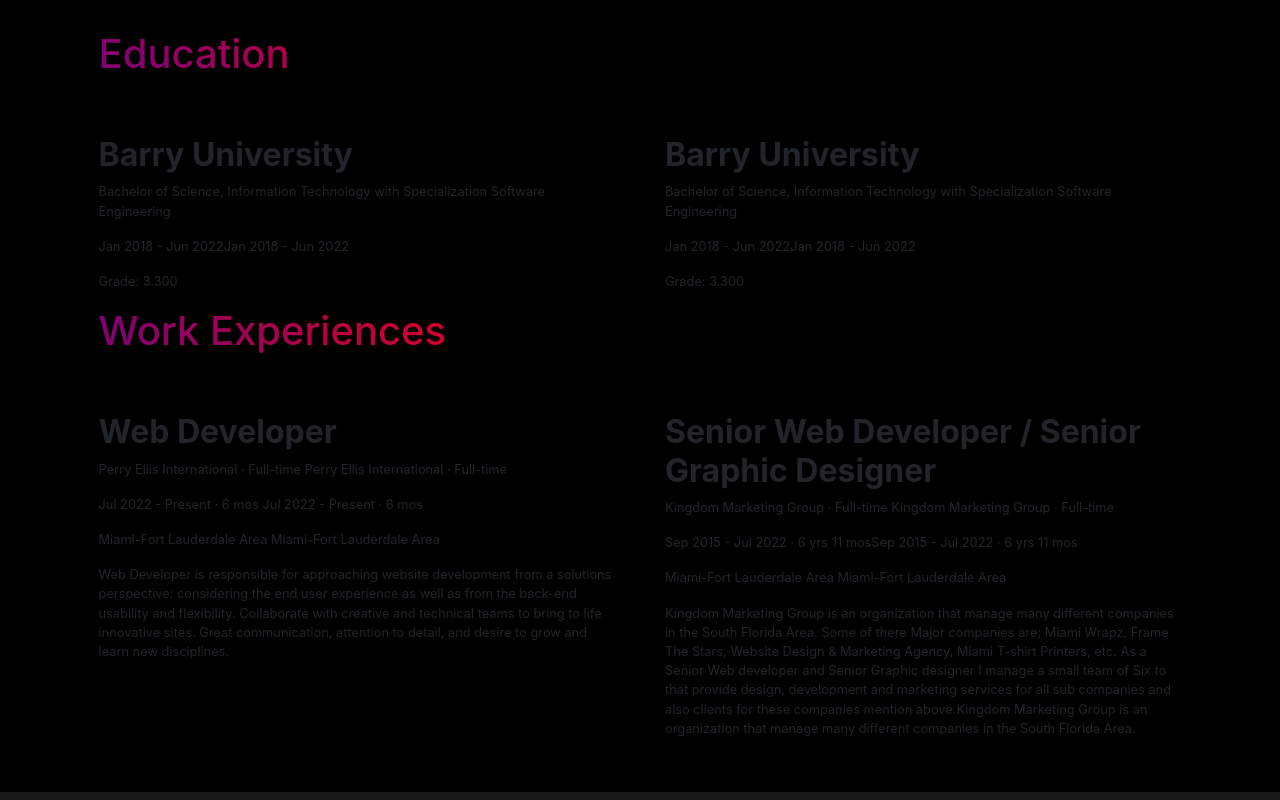
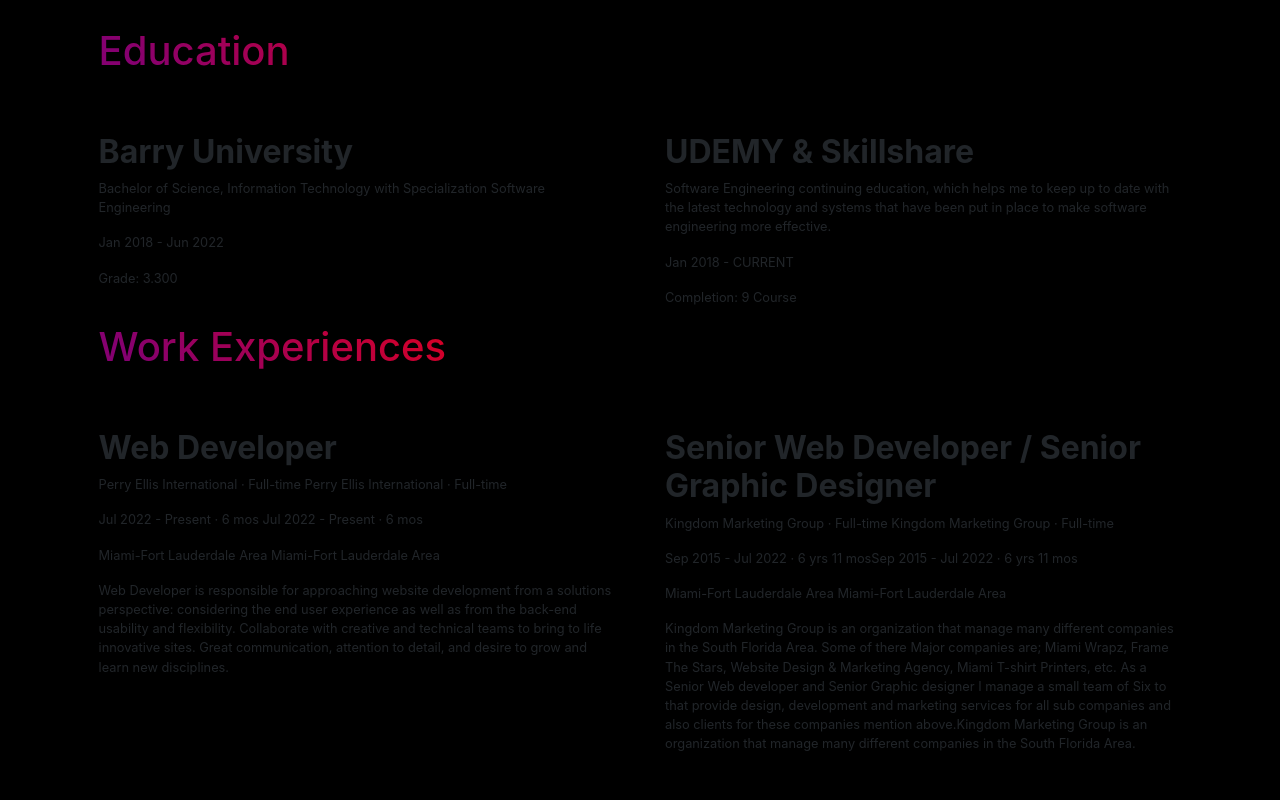
Before and after one commit to kevralfrancis/gcp_nextjs_portfolio, a Next.js app: page / in a window 1280 px wide. Shown: the part 1840-2640 px from the top of the page. Built offline with nearby package versions, Linux system fonts and the light colour scheme.

Commit message:
update education info Commit of My portfolio for GCP

```diff
--- a/pages/index.tsx
+++ b/pages/index.tsx
@@ -364,18 +364,19 @@
                         <p> Bachelor of Science, Information Technology with Specialization Software Engineering
                         </p>
 
-                        <p>Jan 2018 - Jun 2022Jan 2018 - Jun 2022</p>
+                        <p>Jan 2018 - Jun 2022</p>
                         <p> Grade: 3.300
                         </p>
                     </div>
                     <div className="first-education">
 
-                        <h2>Barry University</h2>
-                        <p> Bachelor of Science, Information Technology with Specialization Software Engineering
+                        <h2>UDEMY & Skillshare</h2>
+                        <p> Software Engineering continuing education, which helps me to keep up to date with the latest technology and systems that have been put in place to make software engineering more effective.
+
                         </p>
 
-                        <p>Jan 2018 - Jun 2022Jan 2018 - Jun 2022</p>
-                        <p> Grade: 3.300
+                        <p>Jan 2018 - CURRENT</p>
+                        <p> Completion: 9 Course
                         </p>
 
                     </div>
```
